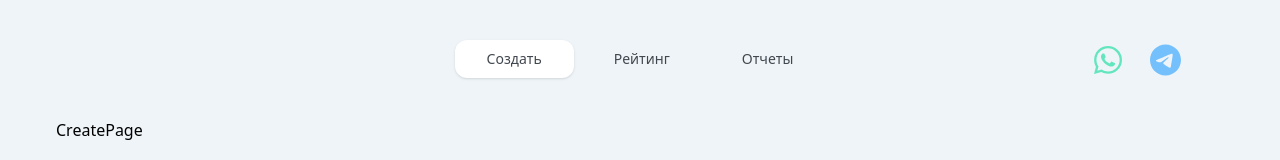
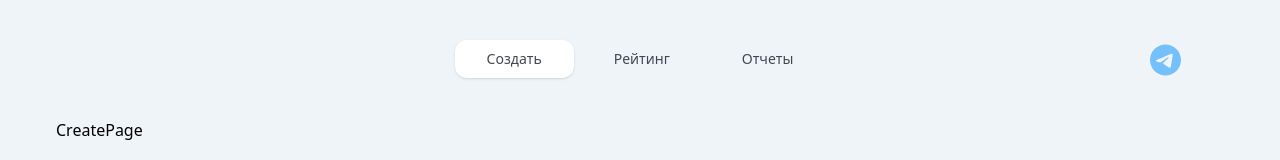
Before and after one commit to Lxg1c/geoMapProject, a React (Vite) app: page / in a window 1280 px wide. Shown: the top 160 px of the page. Built offline with nearby package versions, Linux system fonts and the light colour scheme.

Commit message:
commented whatsapp btn

```diff
--- a/src/shared/socialLinks/SocialLinks.tsx
+++ b/src/shared/socialLinks/SocialLinks.tsx
@@ -1,17 +1,17 @@
 import {FontAwesomeIcon} from "@fortawesome/react-fontawesome";
-import {faTelegram, faWhatsapp} from "@fortawesome/free-brands-svg-icons";
+import {faTelegram} from "@fortawesome/free-brands-svg-icons";
 
 const SocialLinks = () => {
     return (
         <ul className='flex justify-center gap-4 items-center h-10'>
-            <li className='w-10'>
-                <FontAwesomeIcon
-                    className="cursor-pointer hover:scale-125 transition-transform"
-                    icon={faWhatsapp}
-                    size="2xl"
-                    style={{ color: "#63E6BE" }}
-                />
-            </li>
+            {/*<li className='w-10'>*/}
+            {/*    <FontAwesomeIcon*/}
+            {/*        className="cursor-pointer hover:scale-125 transition-transform"*/}
+            {/*        icon={faWhatsapp}*/}
+            {/*        size="2xl"*/}
+            {/*        style={{ color: "#63E6BE" }}*/}
+            {/*    />*/}
+            {/*</li>*/}
             <li className='w-10'>
                 <FontAwesomeIcon
                     className="cursor-pointer hover:scale-125 transition-transform"
```
